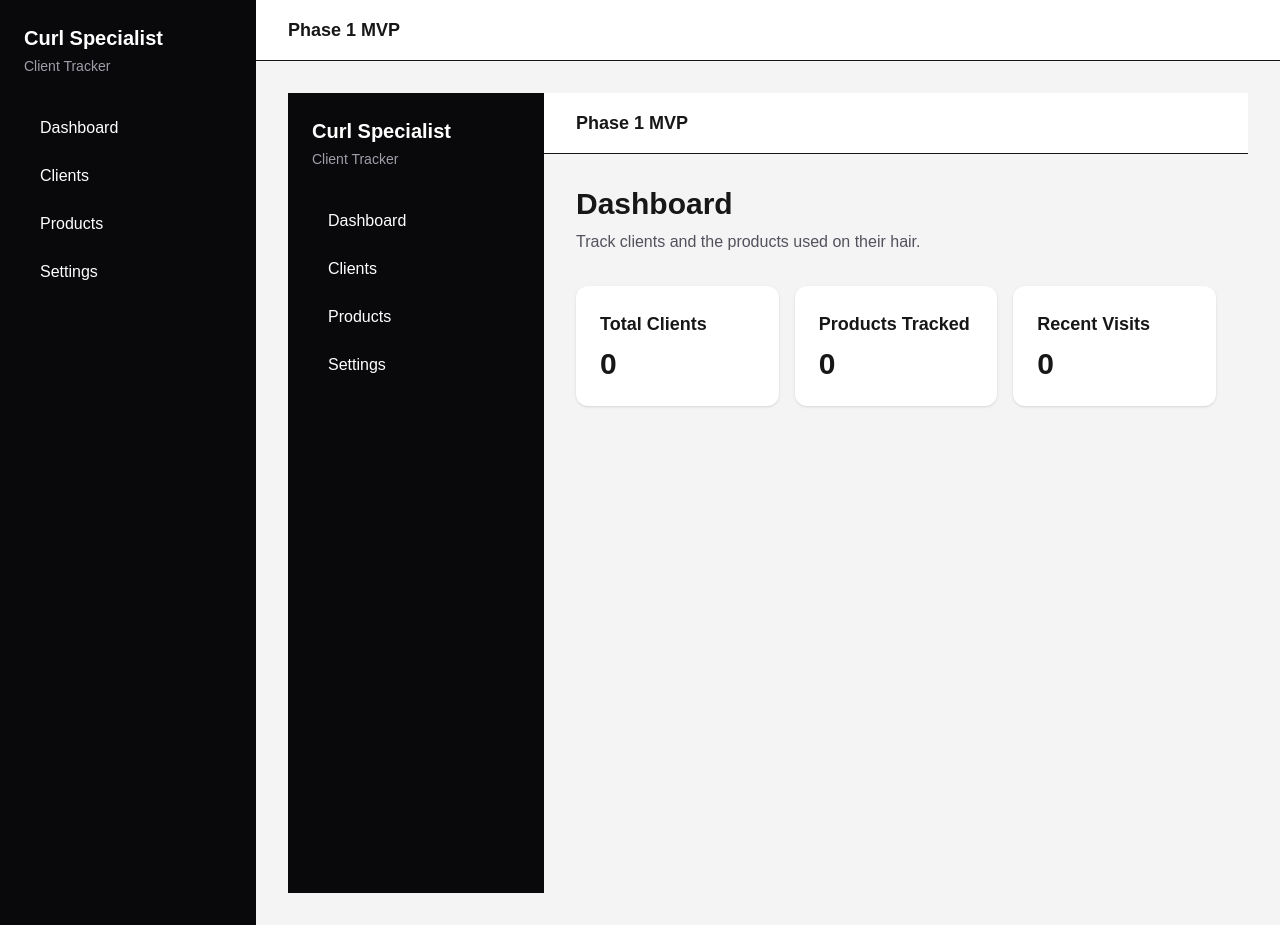
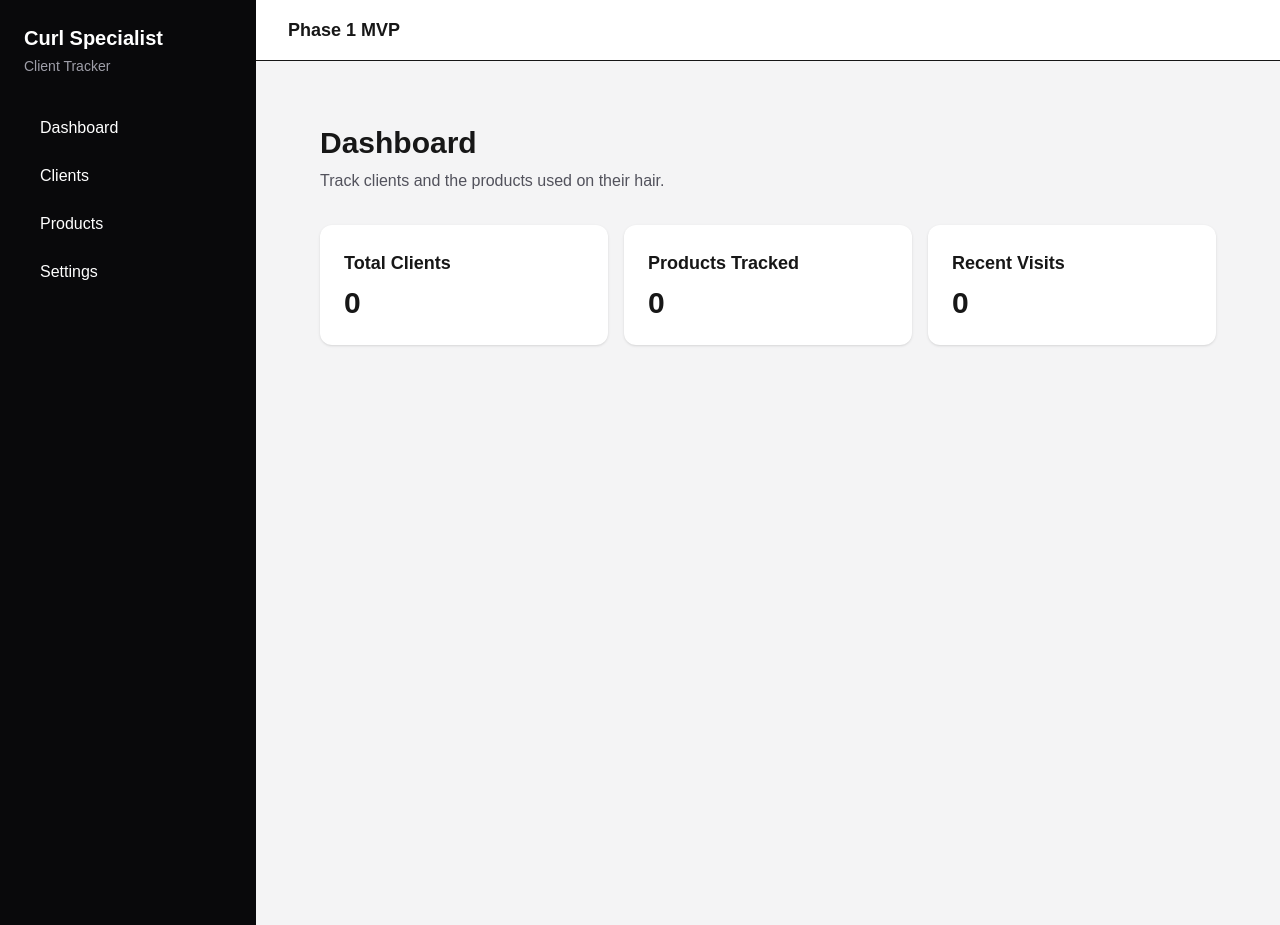
Before and after one commit to samirhilario/curl-specialist-platform, a Next.js app: page /dashboard in a window 1280 px wide. Built offline with nearby package versions, Linux system fonts and the light colour scheme.

Commit message:
fixed top and side bar not rendering on individual clients pages

```diff
--- a/src/app/dashboard/page.tsx
+++ b/src/app/dashboard/page.tsx
@@ -4,10 +4,10 @@ import Topbar from "@/components/layout/Topbar"
 export default function DashboardPage() {
   return (
     <main className="flex min-h-screen">
-      <Sidebar />
+      {/* <Sidebar /> */}
 
       <section className="flex-1 bg-zinc-100">
-        <Topbar />
+        {/* <Topbar /> */}
 
         <div className="p-8">
           <h1 className="text-3xl font-bold">Dashboard</h1>
```
